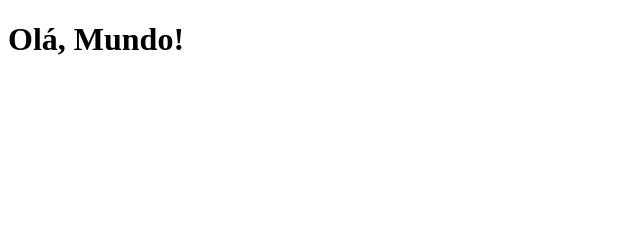
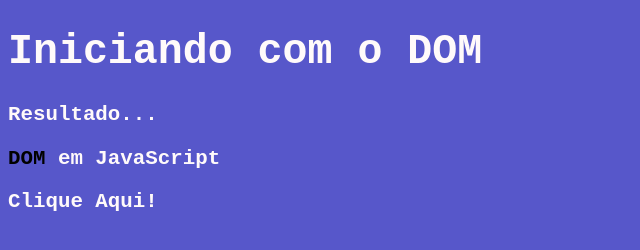
Before and after one commit to LoanDias/javascript, a plain HTML site: page exercicios/ex005/index.html in a window 1280 px wide. Shown: the whole page, without its empty margins (0-640 px from the left). Drawn offline with Linux system fonts and the light colour scheme.

Commit message:
Update index.html

```diff
--- a/exercicios/ex005/index.html
+++ b/exercicios/ex005/index.html
@@ -4,9 +4,28 @@
     <meta charset="UTF-8">
     <meta http-equiv="X-UA-Compatible" content="IE=edge">
     <meta name="viewport" content="width=device-width, initial-scale=1.0">
-    <title>Operadores</title>
+    <title>DOM DOM DOM</title>
+    <style>
+        body {
+            background-color: rgb(87, 87, 202);
+            color: snow;
+            font-family: 'Courier New', Courier, monospace;
+            font-weight: bold;
+            font-size: 1.3em;
+        }
+
+        p > strong {
+            color: black;
+        }
+    </style>
 </head>
 <body>
-<h1>Olá, Mundo!</h1>
+    <h1>Iniciando com o DOM</h1>
+    <p>Resultado...</p>
+    <p><strong>DOM</strong> em JavaScript</p>
+    <div>Clique Aqui!</div>
+    <script>
+
+    </script>
 </body>
 </html>
```
